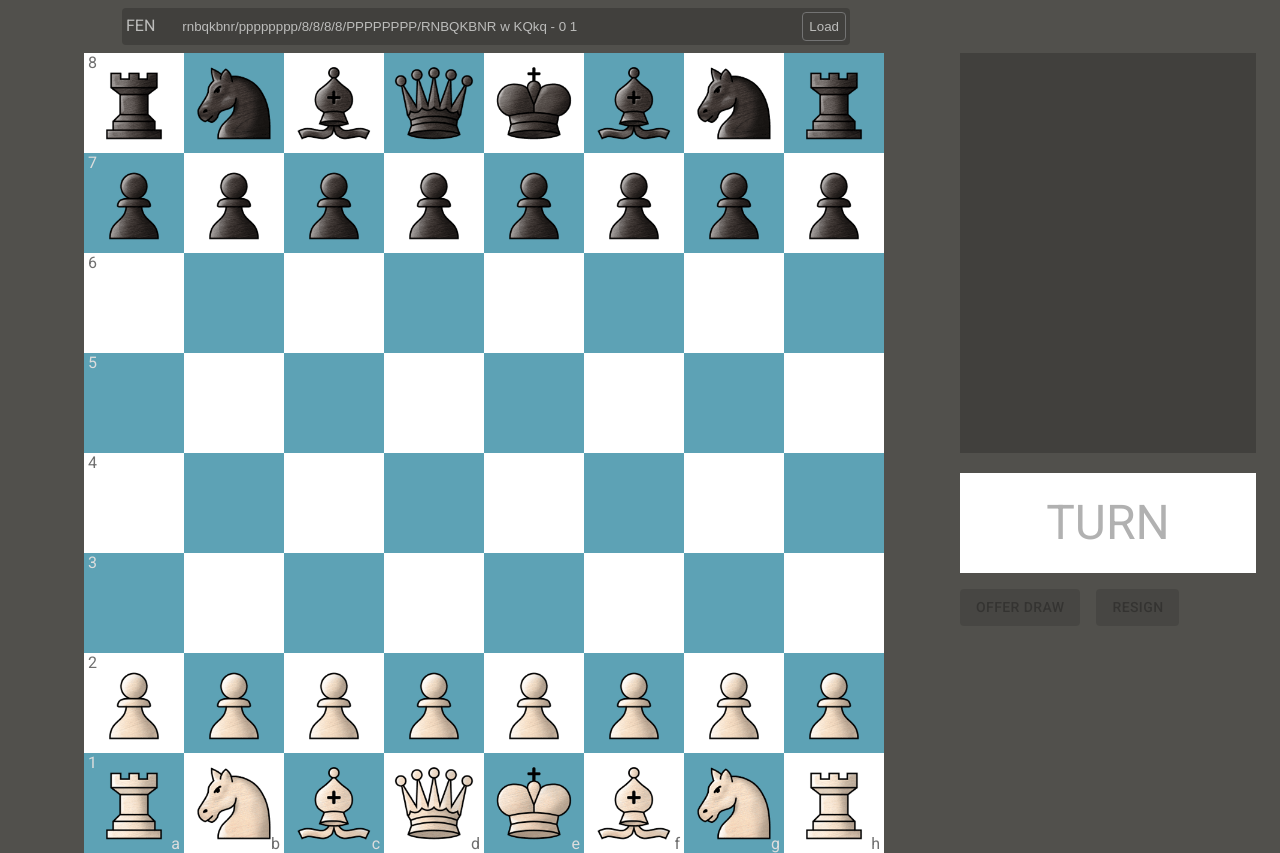
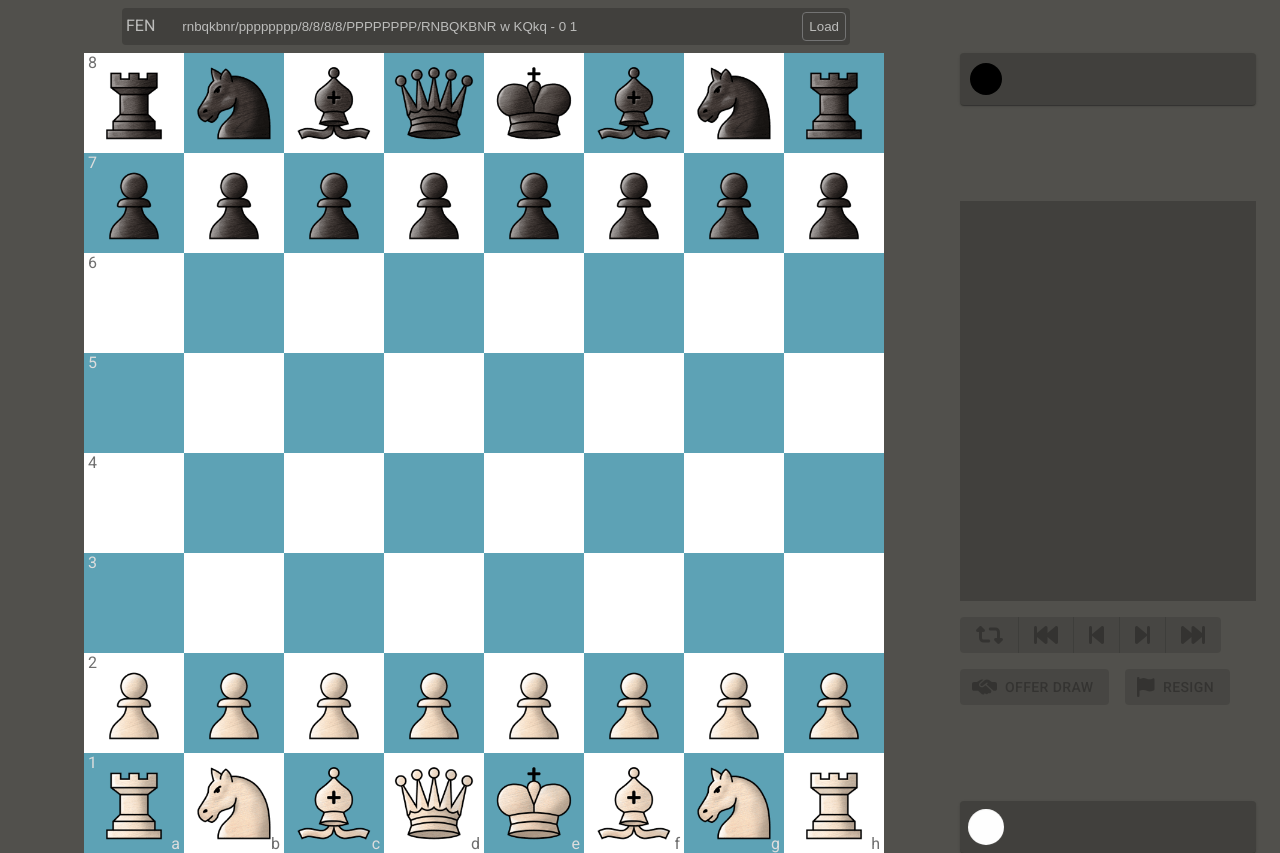
Before and after one commit to HeBuguM/react-chess, a React (Create React App) app: page / in a window 1280 px wide. Built offline with nearby package versions, Linux system fonts and the light colour scheme.

Commit message:
captured pieces

```diff
--- a/src/Constants.tsx
+++ b/src/Constants.tsx
@@ -33,6 +33,11 @@ export interface CastleRights {
     };
 }
 
+export interface CapturedPieces {
+    white: Array<string>;
+    black: Array<string>;
+}
+
 export interface KingCheckStatus {
     white: boolean;
     black: boolean;
@@ -42,6 +47,7 @@ export interface ArbiterDecision {
     valid: boolean;
     type?: MoveType;
     capture?: boolean;
+    capturedPiece?: string;
     notation: string;
     newBoard: Piece[];
     kingCheck?: KingCheckStatus;
--- a/src/arbiter/Arbiter.ts
+++ b/src/arbiter/Arbiter.ts
@@ -73,6 +73,7 @@ export default class Arbiter {
             move.valid = true;
             move.capture = true;
             move.enPassantTarget = false;
+            move.capturedPiece = 'pawn'
             move.newBoard = boardState.reduce((results,piece) => {
                 if(samePosition(piece.position, grabbedPiece.position)) {
                     results.push({...piece, position: dropPosition});
@@ -124,6 +125,7 @@ export default class Arbiter {
                 } else if (!samePosition(piece.position,  dropPosition)) {
                     results.push(piece);
                 } else if (samePosition(piece.position,  dropPosition)) {
+                    move.capturedPiece = piece.type;
                     if(piece.type === PieceType.ROOK) {
                         if(dropPosition.x === 7) {
                             move.castleRights[piece.team].king = false;
--- /dev/null
+++ b/src/components/Captured/Captured.tsx
@@ -0,0 +1,83 @@
+import { faChessBishop, faChessKnight, faChessPawn, faChessQueen, faChessRook } from "@fortawesome/free-solid-svg-icons";
+import { FontAwesomeIcon } from "@fortawesome/react-fontawesome";
+import { CapturedPieces, PieceType, TeamType } from "../../Constants";
+
+interface Props {
+    pieces: CapturedPieces
+    showTeam: TeamType;
+}
+
+export default function Captured ({ pieces, showTeam }: Props){
+    let score = {
+        white: 0,
+        black: 0
+    };
+
+    let figs: {white: JSX.Element[], black: JSX.Element[] } = {
+        white: [],
+        black: []
+    }
+
+    function getValue(piece:string) {
+        switch (piece) {
+            case PieceType.PAWN:
+                return 1;
+            case PieceType.KNIGHT:
+            case PieceType.BISHOP:
+                return 3;
+            case PieceType.ROOK:
+                return 5;
+            case PieceType.QUEEN:
+                return 9;
+            default:
+                return 0;
+        }
+    }
+
+    function getFig(piece: string) {
+        switch (piece) {
+            case PieceType.PAWN:
+                return <FontAwesomeIcon icon={faChessPawn} color={'gray'} fontSize="24px" style={{margin: '5px 1px 0px 0px'}}></FontAwesomeIcon>
+            case PieceType.KNIGHT:
+                return <FontAwesomeIcon icon={faChessKnight} color={'gray'} fontSize="24px" style={{margin: '5px 1px 0px 0px'}}></FontAwesomeIcon>
+            case PieceType.BISHOP:
+                return <FontAwesomeIcon icon={faChessBishop} color={'gray'} fontSize="24px" style={{margin: '5px 1px 0px 0px'}}></FontAwesomeIcon>
+            case PieceType.ROOK:
+                return <FontAwesomeIcon icon={faChessRook} color={'gray'} fontSize="24px" style={{margin: '5px 1px 0px 0px'}}></FontAwesomeIcon>
+            case PieceType.QUEEN:
+                return <FontAwesomeIcon icon={faChessQueen} color={'gray'} fontSize="24px" style={{margin: '5px 1px 0px 0px'}}></FontAwesomeIcon>
+            default:
+                return <></>
+        }
+    }
+
+    pieces.white.forEach(piece => {
+        score.white = score.white + getValue(piece);
+        figs.white.push(getFig(piece))
+    })
+    pieces.black.forEach(piece => {
+        score.black = score.black + getValue(piece);
+        figs.black.push(getFig(piece))
+    })
+
+    return (
+        <>
+            {showTeam === TeamType.WHITE && <div>
+                {figs.white.map((fig,i) =>
+                    <span key={i}>{fig}</span>
+                )}
+                {score.white-score.black > 0 &&
+                    <span style={{color: 'gray'}}> +{score.white-score.black}</span>
+                }
+            </div>}
+            {showTeam === TeamType.BLACK && <div>
+                {figs.black.map((fig,i) =>
+                    <span key={i}>{fig}</span>
+                )}
+                {score.black-score.white > 0 &&
+                    <span style={{color: 'gray'}}> +{score.black-score.white}</span>
+                }
+            </div>}
+        </>
+    );
+};
--- a/src/components/Chessboard/Chessboard.tsx
+++ b/src/components/Chessboard/Chessboard.tsx
@@ -2,10 +2,13 @@ import "./Chessboard.css";
 import { useRef, useState } from "react";
 import Square from "../Squere/Square";
 import Arbiter from "../../arbiter/Arbiter";
-import { HORIZONTAL_AXIS, VERTICAL_AXIS, SQUARE_SIZE, samePosition, Piece, PieceType, TeamType, initialBoardPieces, Position, CastleRights, MoveType, ArbiterDecision, translatePosition} from "../../Constants";
 import Notation from "../Notation/Notation";
-import { Button, Grid } from "@mui/material";
+import { HORIZONTAL_AXIS, VERTICAL_AXIS, SQUARE_SIZE, samePosition, Piece, PieceType, TeamType, initialBoardPieces, Position, CastleRights, MoveType, ArbiterDecision, translatePosition, CapturedPieces} from "../../Constants";
+import { Box, Button, ButtonGroup, Grid, Paper } from "@mui/material";
 import { Stack } from "@mui/system";
+import { FontAwesomeIcon } from "@fortawesome/react-fontawesome";
+import { faBackwardFast, faBackwardStep, faCircle, faFlag, faForwardFast, faForwardStep, faHandshakeSimple, faRetweet } from '@fortawesome/free-solid-svg-icons'
+import Captured from "../Captured/Captured";
 
 export default function Chessboard() {
     const arbiter = new Arbiter();
@@ -17,6 +20,7 @@ export default function Chessboard() {
     const [grabPosition, setGrabPosition] = useState<Position>({ x: -1, y: -1 });
     const [boardPieces, setBoardPieces] = useState<Piece[]>(initialBoardPieces);
     const [moves, setMoves] = useState<Array<string>>([]);
+    const [captured, setCaptured] = useState<CapturedPieces>({white: [],black: []});
     const [enPassantTarget, setEnPassantTarget] = useState<Position | false>(false);
     const [castleRights, setCastleRights] = useState<CastleRights>({
         white: {queen: true, king: true},
@@ -94,7 +98,7 @@ export default function Chessboard() {
         setTurnTeam(grabbedPiece.team === TeamType.WHITE ? TeamType.BLACK : TeamType.WHITE);
         setHalfMoves(grabbedPiece.type === PieceType.PAWN || moveValidation.type === MoveType.EN_PASSANT ? 0 : halfMoves+1);
         setFullMoves(fullMoves+(grabbedPiece.team === TeamType.BLACK ? 1 : 0));
-        addNotation(grabPosition, dropPosition, moveValidation.notation);
+        addNotation(grabbedPiece, dropPosition, moveValidation);
         if(moveValidation.promotionPawn) {
             modalRef.current?.classList.add("active");
             setPromotionPawn(moveValidation.promotionPawn);
@@ -108,13 +112,17 @@ export default function Chessboard() {
         activePiece.style.removeProperty("left");
     }
 
-    function addNotation(grabPosition: Position, dropPosition: Position, notation: string, ) {
+    function addNotation(grabbedPiece: Piece, dropPosition: Position, moveValidation: ArbiterDecision) {
         let old_coordinates = translatePosition(grabPosition);
         let new_coordinates = translatePosition(dropPosition);
         document.querySelectorAll(`.square.new`).forEach(el => el.classList.remove("new"));
         document.querySelectorAll(`[data-coordinates=${old_coordinates}],[data-coordinates=${new_coordinates}]`).forEach(el => el.classList.add("new"));
-        moves.push(notation);
+        moves.push(moveValidation.notation);
         setMoves(moves);
+        if(moveValidation.capture && moveValidation.capturedPiece) {
+            captured[grabbedPiece.team].push(moveValidation.capturedPiece);
+            setCaptured(captured);
+        }
         setTimeout(scrollNotation,100)
     }
 
@@ -276,12 +284,38 @@ export default function Chessboard() {
                 </div>
             </Grid>
             <Grid item xs={3}>
-                <Notation moves={moves}/>
-                <div id="turnTeam" className={turnTeam}></div>
-                <Stack direction="row" spacing={2} marginTop={2}>
-                    <Button variant="contained" color="warning" disabled>Offer Draw</Button>
-                    <Button variant="contained" color="error" disabled>Resign</Button>
-                </Stack>
+            <Stack direction="column" height={'100%'} justifyContent="space-between">
+                <Box>
+                    <Paper sx={{backgroundColor: '#41403d',padding: '10px'}}>
+                        <Stack direction="row" spacing={2} alignContent="center">
+                            <FontAwesomeIcon icon={faCircle} fontSize="32px" color="black" beatFade={turnTeam === TeamType.BLACK}></FontAwesomeIcon>
+                            <Captured pieces={captured} showTeam={TeamType.BLACK}/>
+                        </Stack>
+                    </Paper>
+                </Box>
+                <Box>
+                    <Notation moves={moves}/>
+                    <ButtonGroup sx={{marginTop: 2}}>
+                        <Button variant="contained" disabled><FontAwesomeIcon icon={faRetweet} fontSize="24px"></FontAwesomeIcon></Button>
+                        <Button variant="contained" disabled><FontAwesomeIcon icon={faBackwardFast} fontSize="24px"></FontAwesomeIcon></Button>
+                        <Button variant="contained" disabled><FontAwesomeIcon icon={faBackwardStep} fontSize="24px"></FontAwesomeIcon></Button>
+                        <Button variant="contained" disabled><FontAwesomeIcon icon={faForwardStep} fontSize="24px"></FontAwesomeIcon></Button>
+                        <Button variant="contained" disabled><FontAwesomeIcon icon={faForwardFast} fontSize="24px"></FontAwesomeIcon></Button>
+                    </ButtonGroup>
+                    <Stack direction="row" spacing={2} marginTop={2}>
+                        <Button variant="contained" color="warning" disabled startIcon={<FontAwesomeIcon icon={faHandshakeSimple}></FontAwesomeIcon>}>Offer Draw</Button>
+                        <Button variant="contained" color="error" disabled startIcon={<FontAwesomeIcon icon={faFlag}></FontAwesomeIcon>}>Resign</Button>
+                    </Stack>
+                </Box>
+                <Box>
+                    <Paper sx={{backgroundColor: '#41403d',padding: '10px'}}>
+                        <Stack direction="row" spacing={2} alignContent="center">
+                            <FontAwesomeIcon icon={faCircle} fontSize="32px" color="white" beatFade={turnTeam === TeamType.WHITE}></FontAwesomeIcon>
+                            <Captured pieces={captured} showTeam={TeamType.WHITE}/>
+                        </Stack>
+                    </Paper>
+                </Box>
+            </Stack>
             </Grid>
         </Grid>
         <div id="pawn-promotion-modal" ref={modalRef}>
--- a/src/components/Notation/Notation.tsx
+++ b/src/components/Notation/Notation.tsx
@@ -20,6 +20,5 @@ export default function Notation ({ moves }: Props){
                 </div>
             )}
         </div>
-
     );
 };
```
